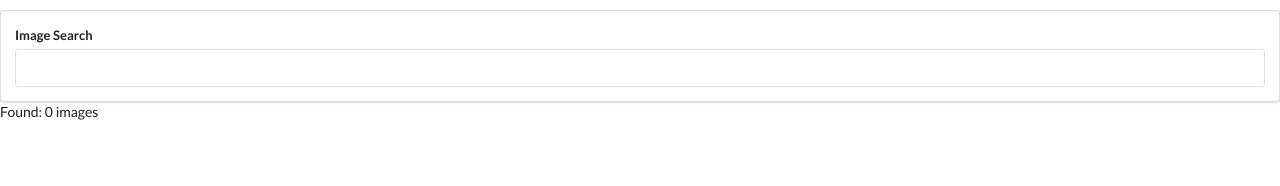
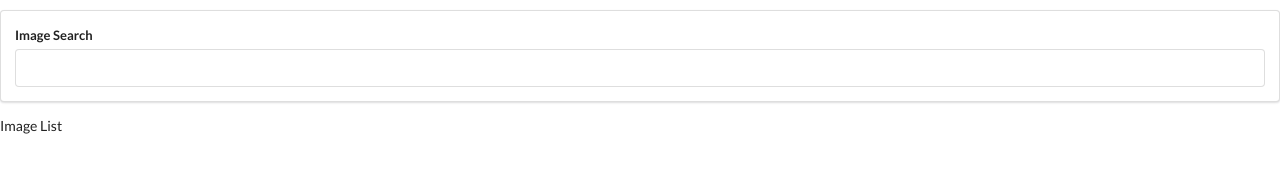
Before and after one commit to aurimas-darguzis/pics, a React (Create React App) app: page / in a window 1280 px wide. Shown: the top 186 px of the page. Built offline with nearby package versions, Linux system fonts and the light colour scheme.

Commit message:
image component setup

```diff
--- a/src/components/App.js
+++ b/src/components/App.js
@@ -1,6 +1,7 @@
 import React from 'react'
 import SearchBar from './SearchBar'
 import unsplash from '../api/unsplash'
+import ImageList from '../components/ImageList'
 
 class App extends React.Component {
 
@@ -18,9 +19,10 @@
     return (
       <div className="ui contaier" style={{marginTop: '10px'}}>
         <SearchBar onSubmit={this.onSearchSubmit} />
-        Found: { this.state.images.length } images
-      </div>)
-    }
+        <ImageList images={this.state.images} />
+      </div>
+    )
+  }
 }
 
 export default App
--- /dev/null
+++ b/src/components/ImageList.js
@@ -0,0 +1,9 @@
+import React from 'react'
+
+const ImageList = (props) => {
+  return (
+    <div>Image List</div>
+    )
+}
+
+export default ImageList
```
